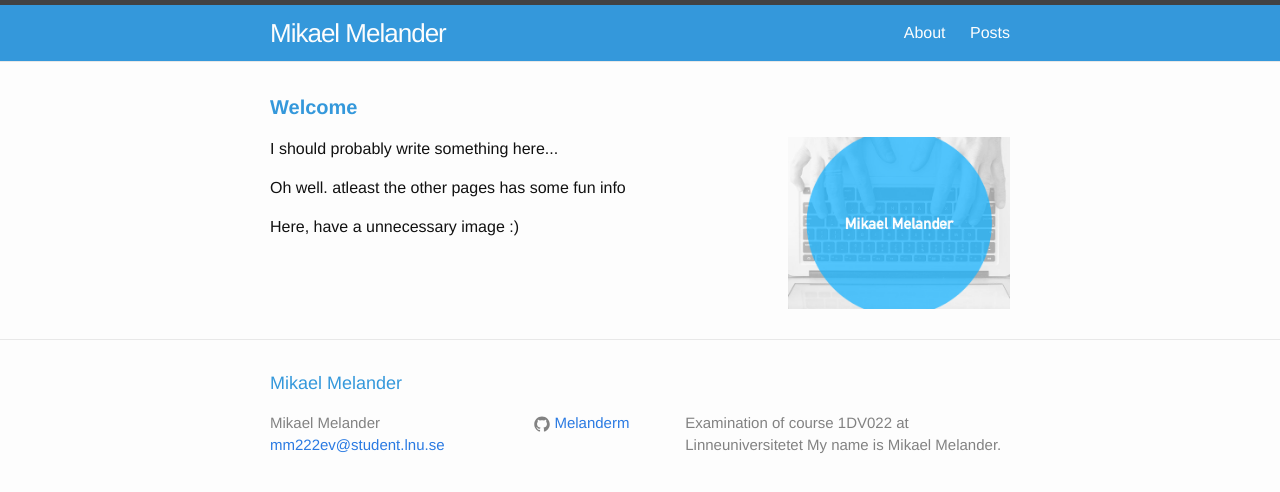
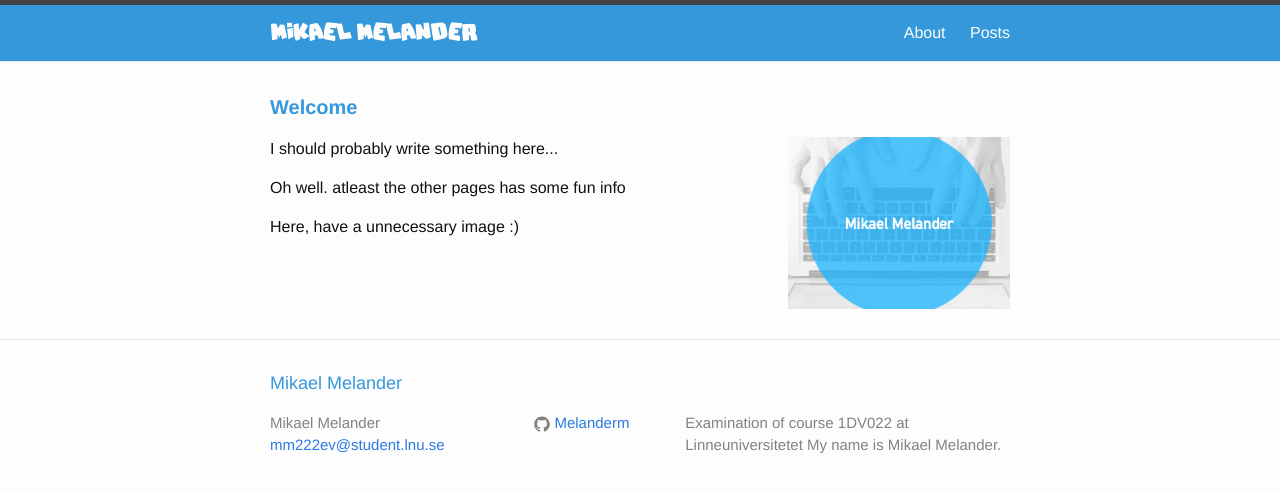
Before and after one commit to Melanderm/melanderm.github.io, a Jekyll site: the page built from index.html, in a window 1280 px wide. Shown: the top 492 px of the page. Built offline with Jekyll 4.4.1, drawn with Linux system fonts in a browser that asks for light colours.

Commit message:
Adding custom font to title

```diff
--- a/_sass/_base.scss
+++ b/_sass/_base.scss
@@ -8,7 +8,10 @@ dl, dd, ol, ul, figure {
     padding: 0;
 }
 
-
+@font-face {
+    font-family: HeadlineFont;
+    src: url(/MyFont.woff);
+}
 
 /**
  * Basic styling
--- a/_sass/_layout.scss
+++ b/_sass/_layout.scss
@@ -11,6 +11,7 @@
 }
 
 .site-title {
+    font-family: HeadlineFont;
     font-size: 26px;
     line-height: 56px;
     letter-spacing: -1px;
```
Also changed, not shown: MyFont.woff (added).
